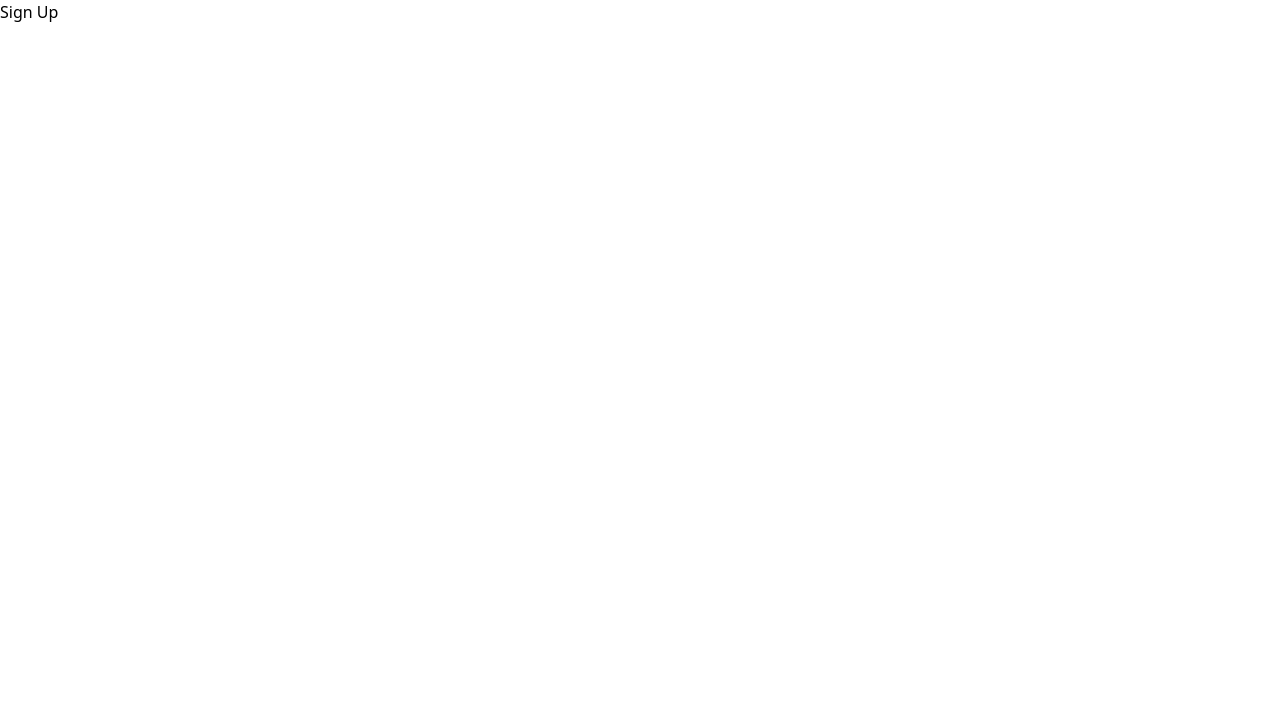
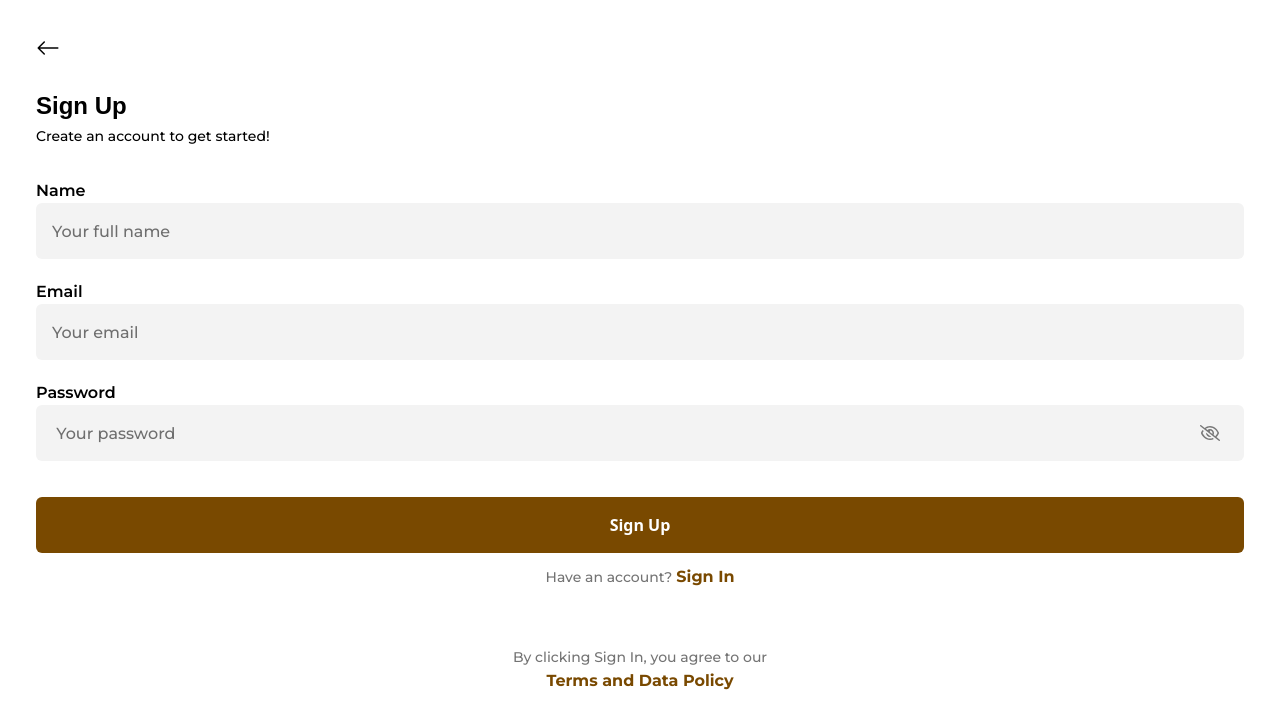
Before and after one commit to Thatgirl9/Foodie-app, a React (Vite) app: page /signup in a window 1280 px wide. Shown: the top 728 px of the page. Built offline with nearby package versions, Linux system fonts and the light colour scheme; a web font is replaced by a local one.

Commit message:
SignIn page completed

```diff
--- a/src/Components/PasswordInput.jsx
+++ b/src/Components/PasswordInput.jsx
@@ -23,6 +23,7 @@ const PasswordInput = () => {
         onClick={handleTogglePassword}
         className="absolute right-0 top-1/2 transform -translate-y-1/2 mr-6 cursor-pointer"
       >
+        {/* FIRST SVG IS THE OPEN ICON, SECOND SVG IS THE CLOSED ICON*/}
         {showPassword ? (
           <svg
             xmlns="http://www.w3.org/2000/svg"
--- a/src/Pages/SignInPage/SignIn.jsx
+++ b/src/Pages/SignInPage/SignIn.jsx
@@ -26,7 +26,7 @@ const SignIn = () => {
 
       <div className="mb-8">
         <div className="flex gap-2">
-          <p className="font-header text-2xl font-extrabold ">Welcome back</p>
+          <p className="font-header text-2xl font-[900] ">Welcome back</p>
           <span>
             <img src={Hands} alt="Waving Emoji" width="22px" height="22px" />
           </span>
--- a/src/Pages/SignUpPage/SignUp.jsx
+++ b/src/Pages/SignUpPage/SignUp.jsx
@@ -1,9 +1,105 @@
 import "./signup.css";
+
+import ArrowLeft from "../../assets/SignIn/bi_arrow-left.png";
+import { Link } from "react-router-dom";
+import PasswordInput from "../../Components/PasswordInput";
 
 const SignUp = () => {
   return (
-    <div>
-      <h1>Sign Up</h1>
+    <div className="p-9 flex flex-col">
+      <div className="mb-6">
+        <Link to="/signin">
+          <button>
+            <img src={ArrowLeft} width="24px" height="24px" alt="Left Arrow" />
+          </button>
+        </Link>
+      </div>
+      <div className="mb-8">
+        <div className="flex gap-1 flex-col">
+          <div>
+            <p className="font-header text-2xl font-[900]">Sign Up</p>
+          </div>
+          <div>
+            <p className="text-sm font-medium font-body">
+              Create an account to get started!
+            </p>
+          </div>
+        </div>
+      </div>
+      <form action="">
+        <div className="flex flex-col gap-5">
+          <div>
+            <label htmlFor="name" className="text-base font-semibold font-body">
+              Name
+            </label>
+            <input
+              type="text"
+              name="name"
+              id="email"
+              className="w-full h-14 rounded-md px-4 bg-inputBtn font-body placeholder:font-medium placeholder:text-placeholder outline-none"
+              placeholder="Your full name"
+            />
+          </div>
+
+          <div>
+            <label
+              htmlFor="email"
+              className="text-base font-semibold font-body"
+            >
+              Email
+            </label>
+            <input
+              type="email"
+              name="email"
+              id="email"
+              className="w-full h-14 rounded-md px-4 bg-inputBtn font-body placeholder:font-medium placeholder:text-placeholder outline-none"
+              placeholder="Your email"
+            />
+          </div>
+
+          <div>
+            <label
+              htmlFor="password"
+              className="text-base font-semibold font-body"
+            >
+              Password
+            </label>
+            <PasswordInput />
+          </div>
+        </div>
+
+        <div className="flex justify-center items-center mt-9 mb-3">
+          <button
+            className="bg-secondPageBtn text-white w-full h-14 rounded-md font-semibold hover:cursor-pointer hover:transition-all items-center justify-center flex"
+            type="submit"
+          >
+            Sign Up
+          </button>
+        </div>
+
+        <div className="flex justify-center ">
+          <p className="font-body flex gap-1 items-center">
+            <span className="font-medium text-sm text-placeholder">
+              Have an account?
+            </span>
+            <Link to="/signin">
+              <span className="font-bold text-secondPageBtn">Sign In</span>
+            </Link>
+          </p>
+        </div>
+      </form>
+
+      <div className="flex justify-center mt-14">
+        <p className="font-body text-center">
+          <span className="font-medium text-sm text-placeholder">
+            By clicking Sign In, you agree to our
+          </span>
+          <br></br>
+          <span className="font-bold text-secondPageBtn">
+            Terms and Data Policy
+          </span>
+        </p>
+      </div>
     </div>
   );
 };
```
